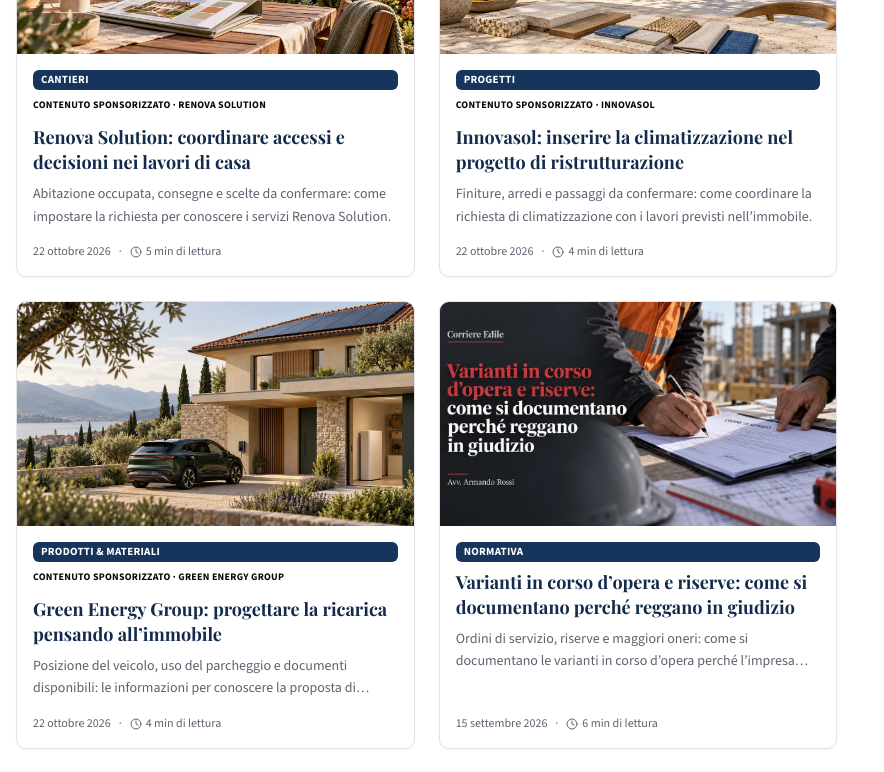
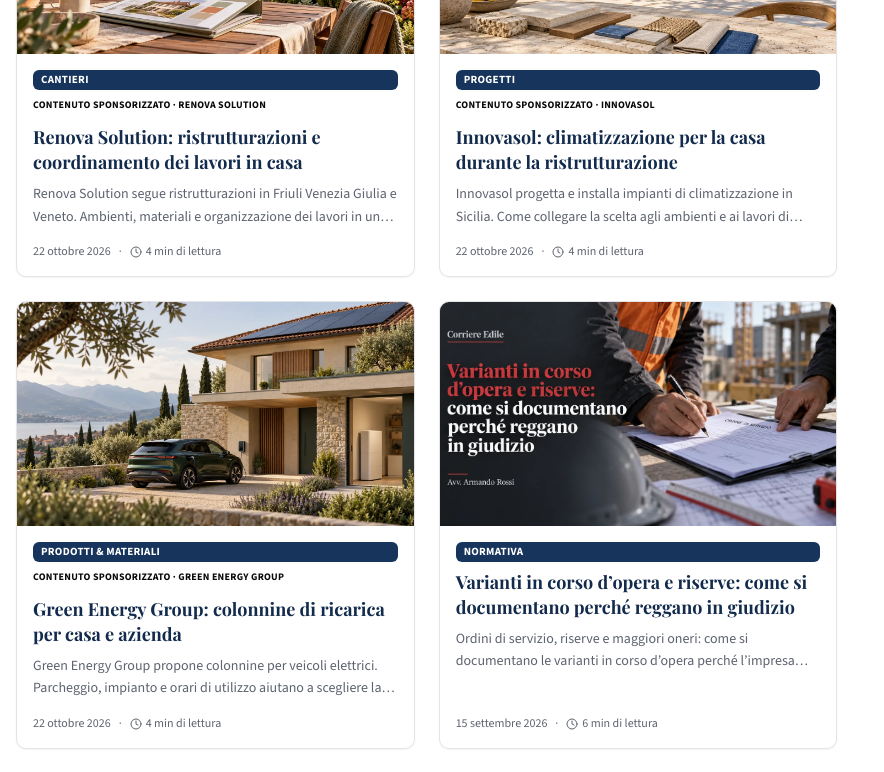
Before and after one commit to Ediliziaio/corriere-edile, a Next.js app: page / in a window 1280 px wide. Shown: the part 3440-4212 px from the top of the page, without its empty margins (0-884 px from the left). Built offline with nearby package versions, Linux system fonts and the light colour scheme.

Commit message:
Improve company article clarity, metadata and relevant editorial covers

```diff
--- a/src/data/fullArticles/editorial-native.ts
+++ b/src/data/fullArticles/editorial-native.ts
@@ -33,7 +33,7 @@ export const editorialNative: FullArticle[] = [
     "body": [
       {
         "type": "p",
-        "text": "Dimora Torino si occupa di ristrutturazione di abitazioni, progettazione degli spazi e interior design a Torino. Il servizio comprende il sopralluogo, il confronto sulle esigenze e lo sviluppo del progetto, con un referente per il percorso di ristrutturazione. Il riferimento dell’azienda è in via Monfalcone 55/A."
+        "text": "Dimora Torino si occupa di ristrutturazione di abitazioni, progettazione degli spazi e interior design a Torino. Il servizio comprende il sopralluogo, il confronto sulle esigenze e lo sviluppo del progetto, con un referente per il percorso di ristrutturazione. Lo studio si trova in via Monfalcone 55/A."
       },
       {
         "type": "p",
@@ -41,7 +41,7 @@ export const editorialNative: FullArticle[] = [
       },
       {
         "type": "p",
-        "text": "Dimora Torino permette di affrontare insieme la disposizione degli ambienti e le scelte degli interni. Il punto di partenza può essere una casa da rinnovare completamente oppure un intervento limitato ad alcuni spazi. Le indicazioni seguenti aiutano a raccontare le proprie esigenze e a comprendere il progetto; gli esempi sono ipotetici e non descrivono lavori specifici dell’azienda."
+        "text": "Dimora Torino affronta insieme la disposizione degli ambienti e le scelte degli interni. Il punto di partenza può essere una casa da rinnovare completamente oppure un intervento su alcuni spazi. Una cucina più funzionale, un soggiorno con posto per lavorare o una zona notte meglio organizzata diventano richieste concrete da sviluppare nel progetto."
       },
       {
         "type": "h2",
@@ -75,7 +75,7 @@ export const editorialNative: FullArticle[] = [
       },
       {
         "type": "p",
-        "text": "La pagina [Servizi di Dimora Torino](https://dimoratorino.it/servizi/) presenta le attività di ristrutturazione e progettazione. Per il primo incontro è utile indicare se si dispone già di un progetto oppure se si cerca supporto fin dall’inizio. Questa informazione aiuta a riconoscere il punto da cui partire e a collegare il confronto alle necessità effettive dell’abitazione."
+        "text": "Con i [servizi di ristrutturazione e progettazione di Dimora Torino](https://dimoratorino.it/servizi/) si può affrontare il rinnovo fin dalla prima idea. Nel contatto iniziale indica se disponi già di un progetto oppure se cerchi supporto per definire la distribuzione: cambia il lavoro da sviluppare e il tipo di informazioni da raccogliere durante il sopralluogo."
       },
       {
         "type": "h2",
@@ -220,7 +220,7 @@ export const editorialNative: FullArticle[] = [
       },
       {
         "type": "p",
-        "text": "Dimora Torino presenta un percorso che comprende progetto e rappresentazione delle soluzioni. Disegni e immagini di progetto possono aiutare a confrontare le alternative, purché vengano letti in rapporto alle scelte effettive. È utile osservare arredi, passaggi e funzioni, oltre all’atmosfera generale della rappresentazione, per comprendere come cambierebbe l’uso della casa."
+        "text": "Dimora Torino sviluppa il progetto e la rappresentazione delle soluzioni. Disegni e immagini aiutano a confrontare le alternative: oltre all’atmosfera generale, osserva arredi, passaggi e funzioni. Una disposizione diventa più facile da valutare quando puoi riconoscere dove si svolgeranno le attività quotidiane e quali mobili troveranno posto nei diversi ambienti."
       },
       {
         "type": "p",
@@ -254,7 +254,7 @@ export const editorialNative: FullArticle[] = [
       },
       {
         "type": "p",
-        "text": "Dimora Torino ha il proprio riferimento in via Monfalcone 55/A, 10136 Torino. Si può telefonare al 379 190 4721 oppure scrivere a info@dimoratorino.it. Il [sito ufficiale](https://dimoratorino.it/) raccoglie informazioni sui servizi e sui progetti, utili per conoscere l’attività prima del primo confronto sull’abitazione."
+        "text": "Per il progetto degli spazi puoi contattare Dimora Torino in via Monfalcone 55/A, 10136 Torino, al 379 190 4721 o a info@dimoratorino.it. Gli esempi e i [progetti dell’azienda](https://dimoratorino.it/progetti/) permettono di conoscere il suo lavoro nella ristrutturazione e negli interni, prima di presentare le esigenze della tua abitazione."
       },
       {
         "type": "p",
@@ -319,7 +319,7 @@ export const editorialNative: FullArticle[] = [
     "body": [
       {
         "type": "p",
-        "text": "Ser-Style vende e installa porte interne, portoncini e porte blindate. Gli uffici e l’esposizione sono in via Como 5 a Olgiate Molgora, in provincia di Lecco. La proposta comprende consulenza e rilievi, per collegare il prodotto al vano in cui verrà inserito e agli ambienti della casa che si vogliono rinnovare."
+        "text": "Ser-Style vende e installa porte interne, portoncini e porte blindate. Gli uffici e l’esposizione sono in via Como 5 a Olgiate Molgora, in provincia di Lecco. Consulenza e rilievi aiutano a scegliere il prodotto in base al passaggio da rinnovare, alle misure del vano e agli ambienti della casa."
       },
       {
         "type": "p",
@@ -327,7 +327,7 @@ export const editorialNative: FullArticle[] = [
       },
       {
         "type": "p",
-        "text": "Nella [pagina Porte di Ser-Style](https://ser-style.it/prodotti/porte/) sono presentate le principali categorie disponibili. Gli esempi di questo articolo aiutano a ragionare sull’utilizzo degli ambienti e sono ipotetici, senza attribuire all’azienda progetti o risultati non documentati. Le configurazioni effettive dipendono dai prodotti selezionati e dalle condizioni dell’immobile in cui devono essere installati."
+        "text": "La gamma di [porte Ser-Style](https://ser-style.it/prodotti/porte/) comprende modelli interni a battente, scorrevoli e filo muro, porte blindate e portoncini. Le differenze si vedono nel movimento, nelle finiture e nel rapporto con le pareti. Per confrontarle in esposizione è utile partire dalle aperture da sostituire e dai mobili che resteranno nella stanza."
       },
       {
         "type": "h2",
@@ -564,8 +564,9 @@ export const editorialNative: FullArticle[] = [
     "category": "Prodotti & Materiali",
     "keywords": [
       "Best Infissi",
-      "Prodotti & Materiali",
-      "Bologna"
+      "porte interne",
+      "porte blindate",
+      "inferriate"
     ],
     "subtitle": "Porte interne, porte blindate e inferriate Best Infissi: funzioni, finiture, passaggi e installazione per la casa.",
     "excerpt": "Porte interne, porte blindate e inferriate Best Infissi: funzioni, finiture, passaggi e installazione per la casa.",
@@ -596,7 +597,7 @@ export const editorialNative: FullArticle[] = [
       },
       {
         "type": "p",
-        "text": "La gamma di Best Infissi consente di partire da un singolo ingresso oppure da un progetto con più porte. Questo articolo si concentra sui criteri d’uso e sugli abbinamenti, per aiutare a individuare una richiesta concreta. Le situazioni descritte sono esempi ipotetici; le caratteristiche dei prodotti vanno riferite ai modelli effettivamente proposti dall’azienda."
+        "text": "Con Best Infissi puoi affrontare la sostituzione di un solo ingresso oppure la scelta di più porte della stessa abitazione. Colori, pannelli e maniglie vanno osservati accanto a pavimenti e pareti che resteranno. Anche il movimento dell’anta conta: una scelta riuscita lascia comodi i passaggi e rende più semplice usare gli ambienti ogni giorno."
       },
       {
         "type": "h2",
@@ -609,7 +610,7 @@ export const editorialNative: FullArticle[] = [
       },
       {
         "type": "p",
-        "text": "Il [sito ufficiale di Best Infissi](https://bestinfissi.it/) presenta porte interne e blindate insieme alle inferriate. Per iniziare il confronto è utile raccontare quale elemento si desidera sostituire e che cosa non soddisfa nell’uso attuale. Una porta che urta contro un mobile richiede un ragionamento diverso da un ingresso di cui si vuole cambiare la configurazione."
+        "text": "Best Infissi fornisce [porte interne, porte blindate e inferriate](https://bestinfissi.it/). Per iniziare il confronto, racconta quale elemento vuoi sostituire e che cosa desideri migliorare. Una porta che urta contro un mobile richiede una valutazione diversa da un ingresso di cui vuoi cambiare finitura, componenti o configurazione."
       },
       {
         "type": "p",
@@ -819,8 +820,8 @@ export const editorialNative: FullArticle[] = [
     ],
     "tags": [
       "Best Infissi",
-      "Prodotti & Materiali",
-      "Bologna"
+      "Porte interne",
+      "Porte blindate"
     ],
     "related": []
   },
@@ -2290,17 +2291,20 @@ export const editorialNative: FullArticle[] = [
   {
     "slug": "renova-solution-coordinare-accessi-e-decisioni-nei-lavori-di-casa",
     "category": "Cantieri",
-    "title": "Renova Solution: coordinare accessi e decisioni nei lavori di casa",
-    "metaTitle": "Renova Solution: organizzare i lavori in casa",
-    "metaDescription": "Abitazione occupata, consegne e scelte da confermare: come impostare la richiesta per conoscere i servizi Renova Solution.",
+    "title": "Renova Solution: ristrutturazioni e coordinamento dei lavori in casa",
+    "metaTitle": "Renova Solution: ristrutturazioni in Friuli e Veneto",
+    "metaDescription": "Renova Solution segue ristrutturazioni in Friuli Venezia Giulia e Veneto. Ambienti, materiali e organizzazione dei lavori in una casa abitata.",
     "keywords": [
-      "Renova Solution: coordinare accessi e decisioni nei lavori di casa"
-    ],
-    "subtitle": "Abitazione occupata, consegne e scelte da confermare: come impostare la richiesta per conoscere i servizi Renova Solution.",
-    "excerpt": "Abitazione occupata, consegne e scelte da confermare: come impostare la richiesta per conoscere i servizi Renova Solution.",
+      "Renova Solution",
+      "ristrutturazioni casa",
+      "Friuli Venezia Giulia",
+      "Veneto"
+    ],
+    "subtitle": "Renova Solution segue ristrutturazioni in Friuli Venezia Giulia e Veneto. Ambienti, materiali e organizzazione dei lavori in una casa abitata.",
+    "excerpt": "Renova Solution segue ristrutturazioni in Friuli Venezia Giulia e Veneto. Ambienti, materiali e organizzazione dei lavori in una casa abitata.",
     "published": "2026-10-22T07:18:01Z",
-    "updated": "2026-10-22T08:54:30Z",
-    "readingTime": 5,
+    "updated": "2026-11-18",
+    "readingTime": 4,
     "author": {
       "name": "Redazione Corriere Edile",
       "role": "Redazione",
@@ -2315,11 +2319,11 @@ export const editorialNative: FullArticle[] = [
     "body": [
       {
         "type": "p",
-        "text": "Un progetto di rinnovo deve incontrare la vita della casa. Comunicare vincoli e disponibilità prima dei lavori rende più chiara la discussione sul cantiere."
-      },
-      {
-        "type": "p",
-        "text": "Rinnovare l'abitazione mentre la famiglia continua a utilizzarla richiede attenzione anche a ciò che non compare nei cataloghi: accessi, spazi occupabili e decisioni da prendere per tempo. Renova Solution presenta servizi per la casa in Veneto e Friuli Venezia Giulia. Per conoscere l'offerta, è utile portare al confronto questi vincoli insieme agli obiettivi dell'intervento."
+        "text": "Renova Solution si occupa di ristrutturazioni in Friuli Venezia Giulia e Veneto. Gli interventi possono comprendere bagni, cucine, infissi e impianti: il progetto definisce quali lavori eseguire e come coordinarli. Per il proprietario significa poter discutere insieme le esigenze della casa, le scelte dei materiali e il programma del cantiere."
+      },
+      {
+        "type": "p",
+        "text": "Quando la famiglia continua a vivere nell’abitazione, il rinnovo richiede un’organizzazione pratica. Accessi, stanze da mantenere disponibili e orari sono informazioni da portare al sopralluogo, insieme alle modifiche desiderate. Da questo confronto si passa alla definizione delle lavorazioni e delle condizioni del preventivo."
       },
       {
         "type": "h2",
@@ -2423,6 +2427,15 @@ export const editorialNative: FullArticle[] = [
       },
       {
         "type": "h2",
+        "id": "servizio-azienda",
+        "text": "Ristrutturazioni pensate per la casa da rinnovare"
+      },
+      {
+        "type": "p",
+        "text": "Per rinnovare un bagno o una cucina, parti dalle difficoltà che incontri oggi: spazi poco comodi, finiture da sostituire o impianti da rivedere. Se desideri intervenire anche sulle finestre, porta fotografie delle aperture e indica quali elementi vuoi conservare. Nel confronto con Renova Solution puoi collegare queste esigenze al progetto di ristrutturazione, chiarendo quali attività debbano essere eseguite insieme e quali possano avere una fase distinta. Prima di iniziare, il preventivo dovrebbe rendere riconoscibili materiali, lavorazioni e responsabilità: una base concreta per seguire l’intervento e approvare eventuali modifiche."
+      },
+      {
+        "type": "h2",
         "id": "informazioni-azienda",
         "text": "Informazioni e contatti"
       },
@@ -2469,16 +2482,19 @@ export const editorialNative: FullArticle[] = [
   {
     "slug": "innovasol-inserire-la-climatizzazione-nel-progetto-di-ristrutturazione",
     "category": "Progetti",
-    "title": "Innovasol: inserire la climatizzazione nel progetto di ristrutturazione",
-    "metaTitle": "Innovasol: climatizzazione nella ristrutturazione",
-    "metaDescription": "Finiture, arredi e passaggi da confermare: come coordinare la richiesta di climatizzazione con i lavori previsti nell’immobile.",
+    "title": "Innovasol: climatizzazione per la casa durante la ristrutturazione",
+    "metaTitle": "Innovasol: climatizzazione per la casa in Sicilia",
+    "metaDescription": "Innovasol progetta e installa impianti di climatizzazione in Sicilia. Come collegare la scelta agli ambienti e ai lavori di ristrutturazione.",
     "keywords": [
-      "Innovasol: inserire la climatizzazione nel progetto di ristrutturazione"
-    ],
-    "subtitle": "Finiture, arredi e passaggi da confermare: come coordinare la richiesta di climatizzazione con i lavori previsti nell’immobile.",
-    "excerpt": "Finiture, arredi e passaggi da confermare: come coordinare la richiesta di climatizzazione con i lavori previsti nell’immobile.",
+      "Innovasol",
+      "climatizzazione Sicilia",
+      "climatizzazione ristrutturazione",
+      "impianti per la casa"
+    ],
+    "subtitle": "Innovasol progetta e installa impianti di climatizzazione in Sicilia. Come collegare la scelta agli ambienti e ai lavori di ristrutturazione.",
+    "excerpt": "Innovasol progetta e installa impianti di climatizzazione in Sicilia. Come collegare la scelta agli ambienti e ai lavori di ristrutturazione.",
     "published": "2026-10-22T07:18:01Z",
-    "updated": "2026-10-22T08:54:30Z",
+    "updated": "2026-11-18",
     "readingTime": 4,
     "author": {
       "name": "Redazione Corriere Edile",
@@ -2494,11 +2510,11 @@ export const editorialNative: FullArticle[] = [
     "body": [
       {
         "type": "p",
-        "text": "Quando il cantiere è ancora in progetto, le informazioni sugli ambienti aiutano a discutere anche gli impianti. Il confronto va aperto prima delle scelte definitive sulle finiture."
-      },
-      {
-        "type": "p",
-        "text": "La climatizzazione non è soltanto la selezione di un apparecchio. In una ristrutturazione entra nel confronto su spazi, passaggi e tempi di esecuzione. Innovasol presenta un servizio dedicato alla climatizzazione in Sicilia: un punto da cui avviare la valutazione se stai ridefinendo gli ambienti della casa."
+        "text": "Innovasol progetta e installa impianti di climatizzazione in Sicilia. Durante una ristrutturazione, la scelta del sistema può essere coordinata con la nuova disposizione delle stanze, gli arredi e le finiture. Il servizio permette di affrontare il comfort degli ambienti partendo dalle caratteristiche dell’immobile e dall’uso che ne faranno le persone."
+      },
+      {
+        "type": "p",
+        "text": "Se la casa deve essere rinnovata, conviene discutere la climatizzazione mentre il progetto degli ambienti è ancora aperto. La posizione dei componenti, gli spazi necessari e il collegamento con le lavorazioni edili possono così essere esaminati prima di completare pareti e soffitti. Una planimetria aggiornata rende questo confronto più concreto."
       },
       {
         "type": "h2",
@@ -2598,6 +2614,15 @@ export const editorialNative: FullArticle[] = [
       },
       {
         "type": "h2",
+        "id": "servizio-azienda",
+        "text": "Un impianto inserito nel progetto della casa"
+      },
+      {
+        "type": "p",
+        "text": "Una camera utilizzata di notte e uno studio occupato durante il giorno richiedono di raccontare esigenze differenti. Nel primo incontro con Innovasol puoi indicare quali ambienti vuoi climatizzare, in quali periodi e con quali preferenze nell’uso dei comandi. Se stai cambiando la distribuzione delle stanze, mostra anche ciò che è già stato deciso e ciò che può ancora cambiare. In questo modo apparecchi e opere accessorie vengono discussi insieme al progetto, con una proposta riferita alla casa effettiva. Il sopralluogo serve poi a valutare le condizioni che una fotografia o una pianta da sole non mostrano."
+      },
+      {
+        "type": "h2",
         "id": "informazioni-azienda",
         "text": "Informazioni e contatti"
       },
@@ -2644,16 +2669,19 @@ export const editorialNative: FullArticle[] = [
   {
     "slug": "green-energy-group-progettare-la-ricarica-pensando-allimmobile",
     "category": "Prodotti & Materiali",
-    "title": "Green Energy Group: progettare la ricarica pensando all’immobile",
-    "metaTitle": "Green Energy Group: ricarica elettrica nell’immobile",
-    "metaDescription": "Posizione del veicolo, uso del parcheggio e documenti disponibili: le informazioni per conoscere la proposta di ricarica Green Energy Group.",
+    "title": "Green Energy Group: colonnine di ricarica per casa e azienda",
+    "metaTitle": "Green Energy Group: colonnine di ricarica per veicoli",
+    "metaDescription": "Green Energy Group propone colonnine per veicoli elettrici. Parcheggio, impianto e orari di utilizzo aiutano a scegliere la ricarica per casa e azienda.",
     "keywords": [
-      "Green Energy Group: progettare la ricarica pensando all’immobile"
-    ],
-    "subtitle": "Posizione del veicolo, uso del parcheggio e documenti disponibili: le informazioni per conoscere la proposta di ricarica Green Energy Group.",
-    "excerpt": "Posizione del veicolo, uso del parcheggio e documenti disponibili: le informazioni per conoscere la proposta di ricarica Green Energy Group.",
+      "Green Energy Group",
+      "colonnine di ricarica",
+      "ricarica veicoli elettrici",
+      "fotovoltaico e ricarica"
+    ],
+    "subtitle": "Green Energy Group propone colonnine per veicoli elettrici. Parcheggio, impianto e orari di utilizzo aiutano a scegliere la ricarica per casa e azienda.",
+    "excerpt": "Green Energy Group propone colonnine per veicoli elettrici. Parcheggio, impianto e orari di utilizzo aiutano a scegliere la ricarica per casa e azienda.",
     "published": "2026-10-22T07:18:01Z",
-    "updated": "2026-10-22T08:54:30Z",
+    "updated": "2026-11-18",
     "readingTime": 4,
     "author": {
       "name": "Redazione Corriere Edile",
@@ -2669,11 +2697,11 @@ export const editorialNative: FullArticle[] = [
     "body": [
       {
         "type": "p",
-        "text": "Il punto di ricarica va valutato nel luogo in cui sarà utilizzato. Le abitudini del veicolo e le condizioni dell’immobile aiutano a impostare la richiesta."
-      },
-      {
-        "type": "p",
-        "text": "Prima di scegliere una colonnina, conviene descrivere dove e come viene parcheggiato il veicolo. Un posto privato, un'autorimessa condivisa e un'area dell'attività pongono domande differenti. Green Energy Group presenta sul proprio sito soluzioni di ricarica per veicoli elettrici, da approfondire attraverso un confronto riferito all'immobile."
+        "text": "Green Energy Group propone colonnine di ricarica per veicoli elettrici, da valutare per la casa e per gli spazi aziendali. La scelta riguarda sia il dispositivo sia il parcheggio in cui sarà utilizzato: contano il veicolo, il tempo di sosta e il rapporto con gli altri consumi dell’edificio."
+      },
+      {
+        "type": "p",
+        "text": "Un posto privato, un’autorimessa condivisa e l’area di un’attività hanno usi diversi. Per definire il progetto è utile descrivere chi utilizzerà la ricarica e quando il veicolo sarà presente. La verifica dell’impianto e delle condizioni del luogo permette poi di individuare una configurazione adatta, invece di scegliere soltanto una potenza di catalogo."
       },
       {
         "type": "h2",
@@ -2773,6 +2801,15 @@ export const editorialNative: FullArticle[] = [
       },
       {
         "type": "h2",
+        "id": "servizio-azienda",
+        "text": "Ricarica e fotovoltaico nello stesso progetto"
+      },
+      {
+        "type": "p",
+        "text": "Se nell’immobile è già presente un impianto fotovoltaico, segnala questa informazione nel primo contatto con Green Energy Group. La ricarica può essere discussa insieme alla produzione e agli altri utilizzi elettrici, mantenendo chiari gli orari in cui il mezzo resta parcheggiato. Anche senza fotovoltaico, il punto di partenza rimane l’uso reale: un’auto che rientra la sera, un mezzo aziendale fermo durante il giorno o più utilizzatori della stessa area pongono domande diverse. La proposta deve spiegare come verrà utilizzato il sistema, quali funzioni comprende e quali verifiche sono necessarie prima dell’installazione."
+      },
+      {
+        "type": "h2",
         "id": "informazioni-azienda",
         "text": "Informazioni e contatti"
       },
```
Also changed, not shown: editorial/published-index.json (+6 -6 lines), 1 other file (tests, documents, lock files or other folders).
